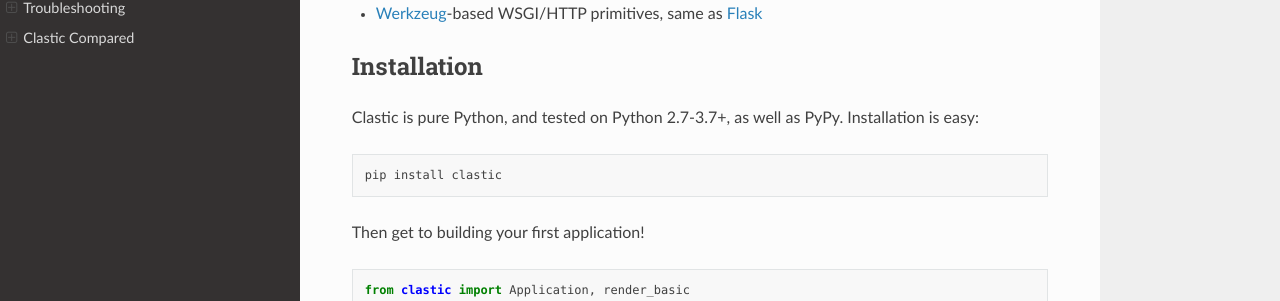
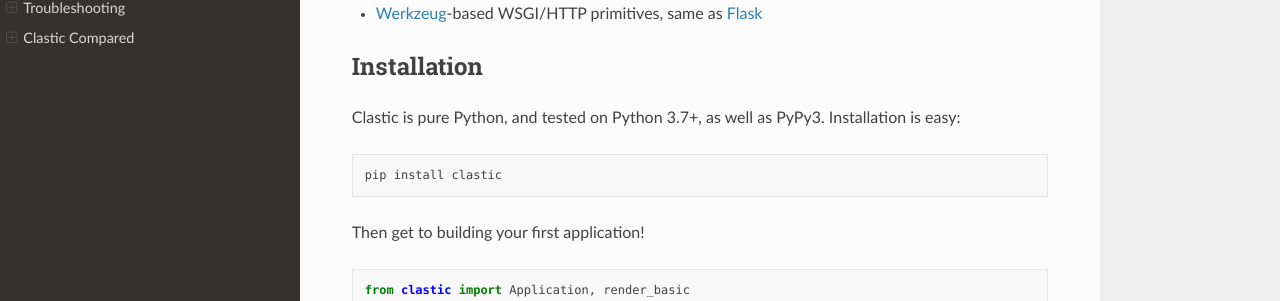
Before and after one commit to mahmoud/clastic, a Sphinx documentation site: the page built from docs/index.rst, in a window 1280 px wide and 900 px high. Shown: the part 351-652 px from the top of the window. Built offline with Sphinx 7.4.7 and the Read the Docs theme 2.0.0, drawn with Linux system fonts in a browser that asks for light colours; some of the changed text lies outside the part shown.

Commit message:
bump docs 23.1.0

```diff
--- a/README.rst
+++ b/README.rst
@@ -9,7 +9,7 @@
 A functional Python web framework that streamlines explicit
 development practices while eliminating global state.
 
-Clastic is pure-Python, tested on Python 2.7-3.7, and
+Clastic is pure-Python, tested on Python 3.7+, and
 `documented <https://python-clastic.readthedocs.io/>`_,
 with `tutorials <https://python-clastic.readthedocs.io/en/latest/tutorial.html>`_.
 
--- a/docs/conf.py
+++ b/docs/conf.py
@@ -27,11 +27,11 @@
 # -- Project information -----------------------------------------------------
 
 project = 'Clastic'
-copyright = '2020, Mahmoud Hashemi'
+copyright = '2023, Mahmoud Hashemi'
 author = 'Mahmoud Hashemi'
 
 # The full version, including alpha/beta/rc tags
-release = '20.0'
+release = '23.1'
 
 
 # -- General configuration ---------------------------------------------------
--- a/docs/index.rst
+++ b/docs/index.rst
@@ -22,7 +22,7 @@
 Installation
 ------------
 
-Clastic is pure Python, and tested on Python 2.7-3.7+, as well as PyPy. Installation is easy::
+Clastic is pure Python, and tested on Python 3.7+, as well as PyPy3. Installation is easy::
 
   pip install clastic
 
```
